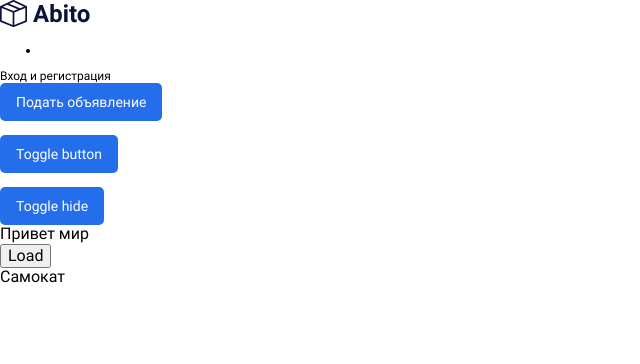
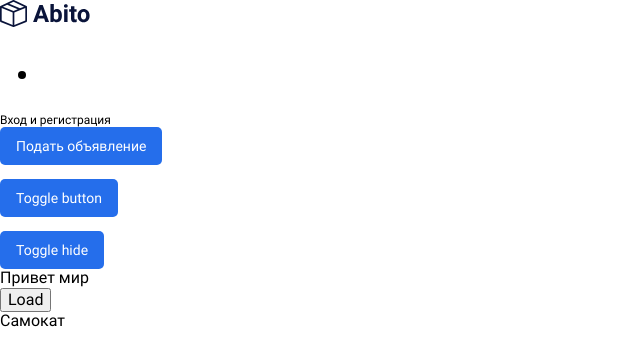
Before and after one commit to E1mir/nuxt-abito, a Nuxt app: page / in a window 1280 px wide. Shown: the top 364 px of the page, without its empty margins (0-640 px from the left). Built offline with nearby package versions, Linux system fonts and the light colour scheme.

Commit message:
chore: update default layout

```diff
--- a/layouts/default.vue
+++ b/layouts/default.vue
@@ -1,6 +1,6 @@
 <template>
 	<main>
-		<Header/>
+		<Header class='layout__header'/>
 		<Nuxt/>
 	</main>
 </template>
@@ -16,6 +16,12 @@ export default {
 
 </script>
 
-<style>
-
+<style lang='scss'>
+.layout {
+  &__header {
+    .header__left {
+      font-size: 25px;
+    }
+  }
+}
 </style>
```
